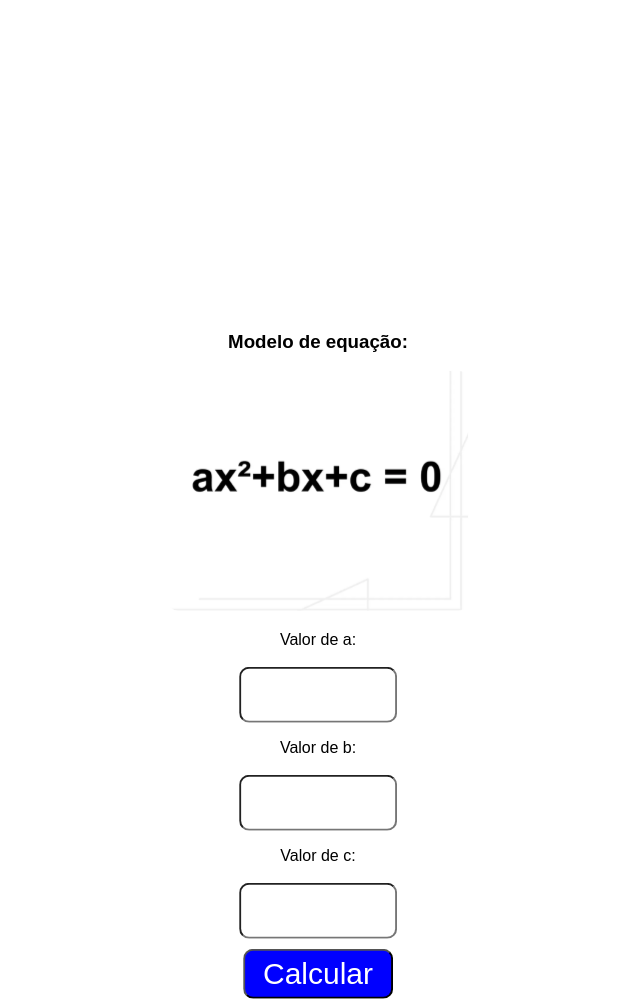
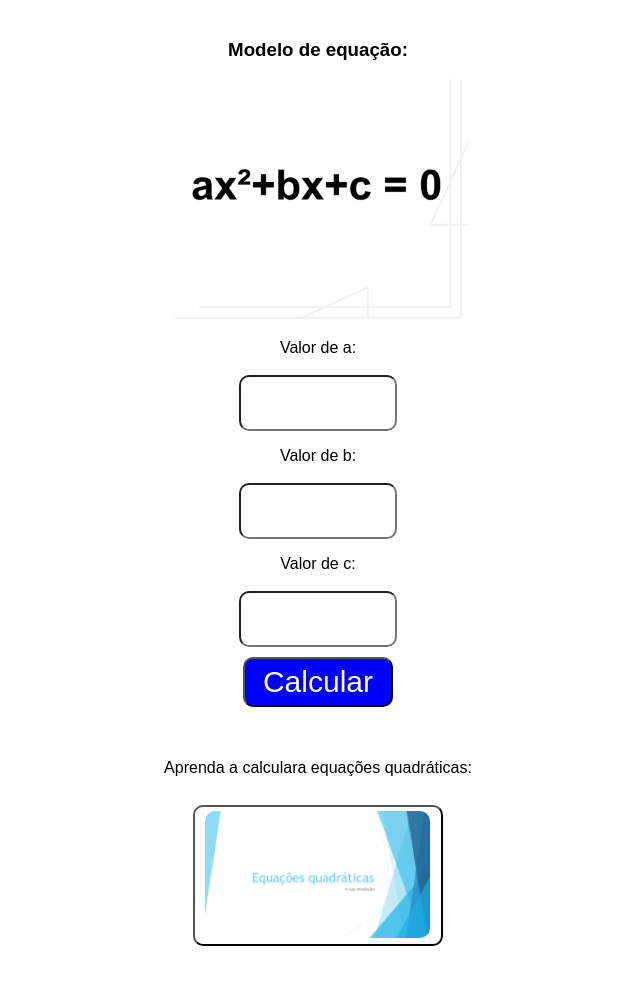
Before and after one commit to anonimo-326/Calculadora-de-equa-es-qudr-ticas, a plain HTML site: page index.html in a window 1280 px wide. Shown: the top 1002 px of the page, without its empty margins (322-962 px from the left). After the commit the page ends 976 px from the top, so only its background shows below. Drawn offline with Linux system fonts and the light colour scheme.

Commit message:
Update style.css

```diff
--- a/style.css
+++ b/style.css
@@ -1,10 +1,15 @@
+body{
+    display: flex;
+    justify-content: center;
+    align-items: center;
+    flex-direction: column;
+    min-height: 100vh;
+    margin: 0;
+}
 .corpo{
-    position: absolute;
-    top: 50%;
-    left: 50%;
-    transform: translate(-50%, -50%);
     text-align: center;
-    margin-top: 380px;
+    margin: 20px;
+    max-width: 900px;
 }
 h3{
     font-family: Arial;
```
